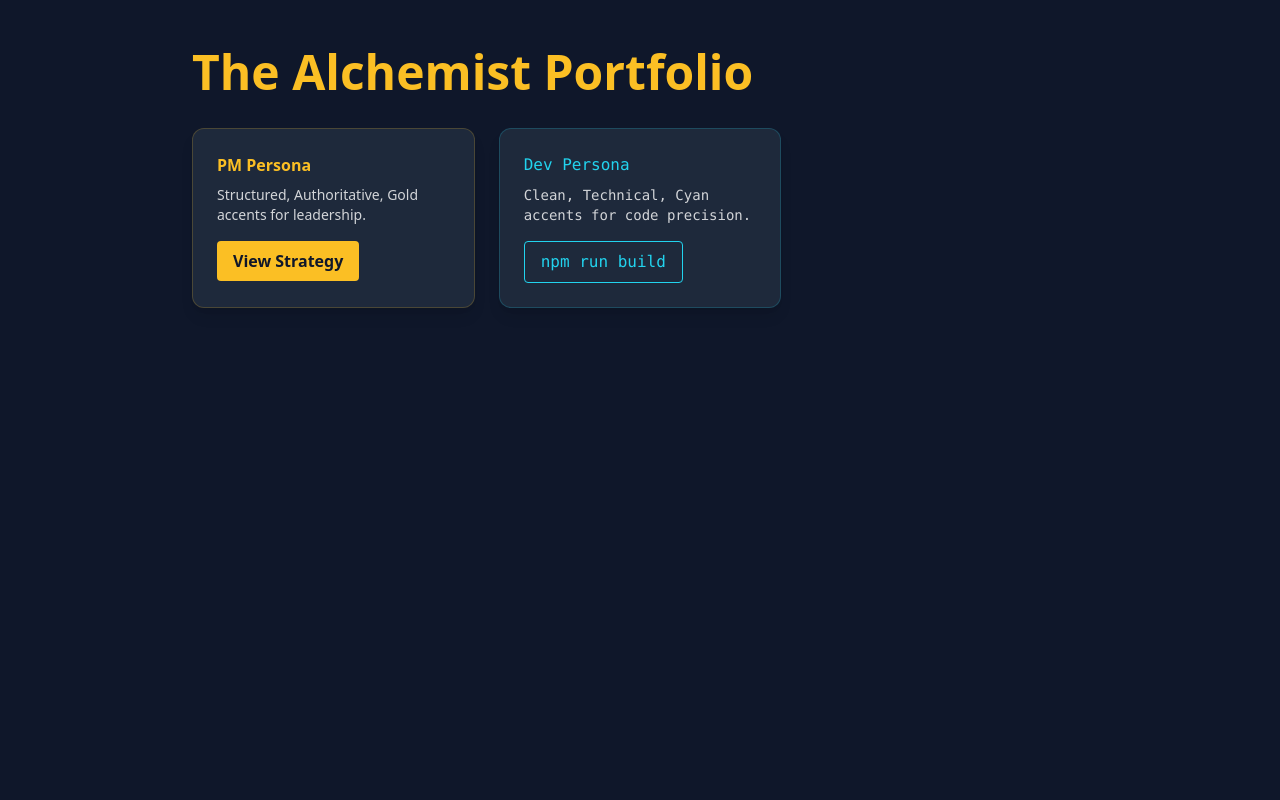
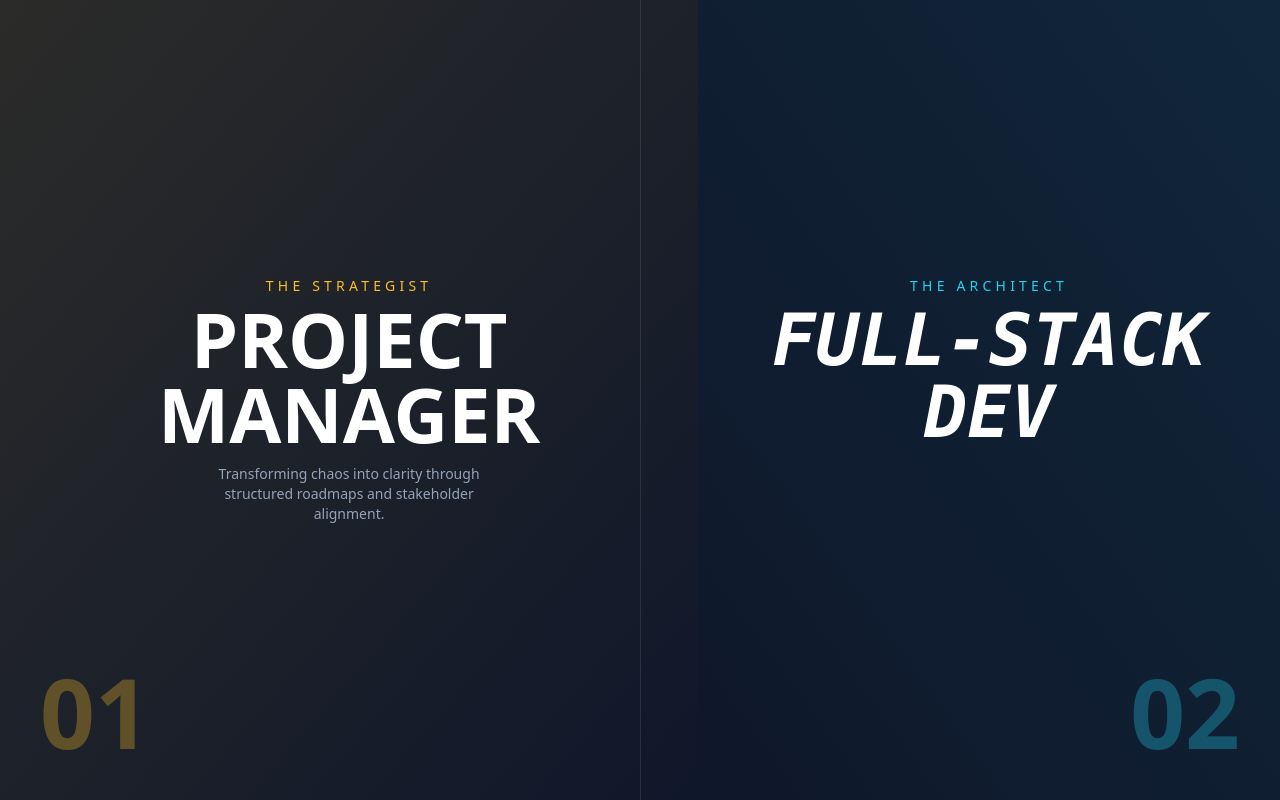
Before and after one commit to Merisola/portfolio-website, a Next.js app in the folder client-portfolio/: page / in a window 1280 px wide. Built offline with nearby package versions, Linux system fonts and the light colour scheme.

Commit message:
set up the dual profiles

```diff
--- a/client-portfolio/src/app/globals.css
+++ b/client-portfolio/src/app/globals.css
@@ -1,3 +1,26 @@
 @tailwind base;
 @tailwind components;
 @tailwind utilities;
+
+:root {
+  /* Neutral / Base State */
+  --accent-color: #94a3b8; /* Slate 400 */
+  --glow-color: rgba(148, 163, 184, 0.2);
+}
+
+/* PM Persona - The Gold Strategy */
+.theme-pm {
+  --accent-color: #fbbf24; /* alchemy-gold */
+  --glow-color: rgba(251, 191, 36, 0.4);
+}
+
+/* Dev Persona - The Cyan Innovation */
+.theme-dev {
+  --accent-color: #22d3ee; /* alchemy-cyan */
+  --glow-color: rgba(34, 211, 238, 0.4);
+}
+
+/* Global utility for dynamic borders/text */
+.border-dynamic { border-color: var(--accent-color); }
+.text-dynamic { color: var(--accent-color); }
+.shadow-dynamic { box-shadow: 0 0 20px var(--glow-color); }
--- a/client-portfolio/src/app/layout.tsx
+++ b/client-portfolio/src/app/layout.tsx
@@ -1,9 +1,21 @@
+import type { Metadata } from "next";
+import { Inter, Fira_Code } from "next/font/google";
 import "./globals.css";
-import type { Metadata } from "next";
+import { PersonaProvider } from "@/context/PersonaContext";
+
+const inter = Inter({
+  subsets: ["latin"],
+  variable: "--font-inter",
+});
+
+const firaCode = Fira_Code({
+  subsets: ["latin"],
+  variable: "--font-fira-mono",
+});
 
 export const metadata: Metadata = {
-  title: "Alchemist Portfolio",
-  description: "Transforming challenges into clarity",
+  title: "The Alchemist | PM & Fullstack Dev",
+  description: "Transforming challenges into clarity and code into potential.",
 };
 
 export default function RootLayout({
@@ -12,11 +24,16 @@ export default function RootLayout({
   children: React.ReactNode;
 }) {
   return (
-    <html lang="en">
-      {/* We apply the dark background here so it covers the whole screen */}
-      <body className="bg-alchemy-dark antialiased">
-        {/* The 'children' is where your page.tsx content is rendered */}
-        {children}
+    // suppressHydrationWarning is necessary here because browser
+    // extensions often modify the attributes of these root tags.
+    <html lang="en" className="scroll-smooth" suppressHydrationWarning>
+      <body
+        className={`${inter.variable} ${firaCode.variable} bg-alchemy-dark text-slate-200 antialiased transition-colors duration-500`}
+        suppressHydrationWarning
+      >
+        <PersonaProvider>
+          <div className="relative min-h-screen flex flex-col">{children}</div>
+        </PersonaProvider>
       </body>
     </html>
   );
--- a/client-portfolio/src/app/page.tsx
+++ b/client-portfolio/src/app/page.tsx
@@ -1,40 +1,62 @@
-export default function TestPage() {
+"use client";
+import Link from "next/link";
+import { motion } from "framer-motion"; // We'll assume you'll install this (npm install framer-motion)
+
+export default function GatewayPage() {
   return (
-    <main className="min-h-screen bg-alchemy-dark p-12 text-white">
-      <div className="max-w-4xl mx-auto space-y-8">
-        {/* Header Section */}
-        <section>
-          <h1 className="text-5xl font-bold text-alchemy-gold mb-2">
-            The Alchemist Portfolio
+    <main className="relative flex h-screen w-full overflow-hidden bg-alchemy-dark font-sans">
+      {/* PM PATH - The Strategist */}
+      <Link
+        href="/pm"
+        className="group relative flex w-1/2 items-center justify-center transition-all duration-700 hover:w-[60%]"
+      >
+        <div className="absolute inset-0 bg-gradient-to-br from-alchemy-gold/20 to-transparent opacity-40 group-hover:opacity-60 transition-opacity" />
+        <div className="z-10 text-center">
+          <h2 className="text-sm tracking-[0.3em] text-alchemy-gold uppercase mb-2">
+            The Strategist
+          </h2>
+          <h1 className="text-5xl md:text-7xl font-bold text-white group-hover:scale-105 transition-transform">
+            PROJECT
+            <br />
+            MANAGER
           </h1>
-          <p className="text-alchemy-cyan font-mono italic">
+          <p className="mt-4 text-slate-400 opacity-0 group-hover:opacity-100 transition-opacity max-w-xs mx-auto text-sm">
+            Transforming chaos into clarity through structured roadmaps and
+            stakeholder alignment.
+          </p>
+        </div>
+        <div className="absolute bottom-10 left-10 text-alchemy-gold/30 text-8xl font-black select-none pointer-events-none">
+          01
+        </div>
+      </Link>
 
+      {/* VERTICAL DIVIDER */}
+      <div className="absolute left-1/2 top-0 h-full w-[1px] bg-white/10 z-20" />
+
+      {/* DEV PATH - The Architect */}
+      <Link
+        href="/dev"
+        className="group relative flex w-1/2 items-center justify-center transition-all duration-700 hover:w-[60%]"
+      >
+        <div className="absolute inset-0 bg-gradient-to-bl from-alchemy-cyan/20 to-transparent opacity-40 group-hover:opacity-60 transition-opacity" />
+        <div className="z-10 text-center">
+          <h2 className="text-sm tracking-[0.3em] text-alchemy-cyan uppercase mb-2">
+            The Architect
+          </h2>
+          <h1 className="text-5xl md:text-7xl font-bold text-white group-hover:scale-105 transition-transform font-mono italic">
+            FULL-STACK
+            <br />
+            DEV
+          </h1>
+          <p className="mt-4 text-slate-400 opacity-0 group-hover:opacity-100 transition-opacity max-w-xs mx-auto text-sm font-mono">
+            Building scalable digital assets with clean code and
+            high-performance architecture.
           </p>
-        </section>
-
-        {/* Color Palette Cards */}
-        <div className="grid grid-cols-1 md:grid-cols-3 gap-6">
-          <div className="bg-alchemy-surface p-6 rounded-xl border border-alchemy-gold/20 shadow-lg">
-            <h3 className="text-alchemy-gold font-bold mb-2">PM Persona</h3>
-            <p className="text-sm opacity-80">
-              Structured, Authoritative, Gold accents for leadership.
-            </p>
-            <button className="mt-4 px-4 py-2 bg-alchemy-gold text-alchemy-dark font-bold rounded">
-              View Strategy
-            </button>
-          </div>
-
-          <div className="bg-alchemy-surface p-6 rounded-xl border border-alchemy-cyan/20 shadow-lg">
-            <h3 className="text-alchemy-cyan font-mono mb-2">Dev Persona</h3>
-            <p className="text-sm opacity-80 font-mono">
-              Clean, Technical, Cyan accents for code precision.
-            </p>
-            <button className="mt-4 px-4 py-2 border border-alchemy-cyan text-alchemy-cyan font-mono rounded hover:bg-alchemy-cyan hover:text-alchemy-dark transition-all">
-              npm run build
-            </button>
-          </div>
         </div>
-      </div>
+        <div className="absolute bottom-10 right-10 text-alchemy-cyan/30 text-8xl font-black select-none pointer-events-none">
+          02
+        </div>
+      </Link>
     </main>
   );
 }
--- /dev/null
+++ b/client-portfolio/src/context/PersonaContext.tsx
@@ -0,0 +1,57 @@
+"use client";
+import React, { createContext, useContext, useState, useEffect } from "react";
+import { usePathname } from "next/navigation";
+
+type Persona = "pm" | "dev" | "neutral";
+
+interface PersonaContextType {
+  persona: Persona;
+  setPersona: (p: Persona) => void; // Added manual control
+}
+
+const PersonaContext = createContext<PersonaContextType>({
+  persona: "neutral",
+  setPersona: () => {},
+});
+
+export const PersonaProvider = ({
+  children,
+}: {
+  children: React.ReactNode;
+}) => {
+  const pathname = usePathname();
+  const [persona, setPersona] = useState<Persona>("neutral");
+  const [mounted, setMounted] = useState(false);
+
+  // Sync persona with the URL path
+  useEffect(() => {
+    // eslint-disable-next-line react-hooks/set-state-in-effect
+    setMounted(true);
+
+    if (pathname.startsWith("/pm")) {
+      setPersona("pm");
+    } else if (pathname.startsWith("/dev")) {
+      setPersona("dev");
+    } else {
+      setPersona("neutral");
+    }
+  }, [pathname]);
+
+  return (
+    <PersonaContext.Provider value={{ persona, setPersona }}>
+      <div
+        className={`min-h-screen transition-colors duration-700 ${
+          mounted && persona === "pm"
+            ? "theme-pm bg-alchemy-dark text-white"
+            : mounted && persona === "dev"
+              ? "theme-dev bg-alchemy-dark text-white"
+              : "bg-alchemy-dark text-white"
+        }`}
+      >
+        {children}
+      </div>
+    </PersonaContext.Provider>
+  );
+};
+
+export const usePersona = () => useContext(PersonaContext);
```
